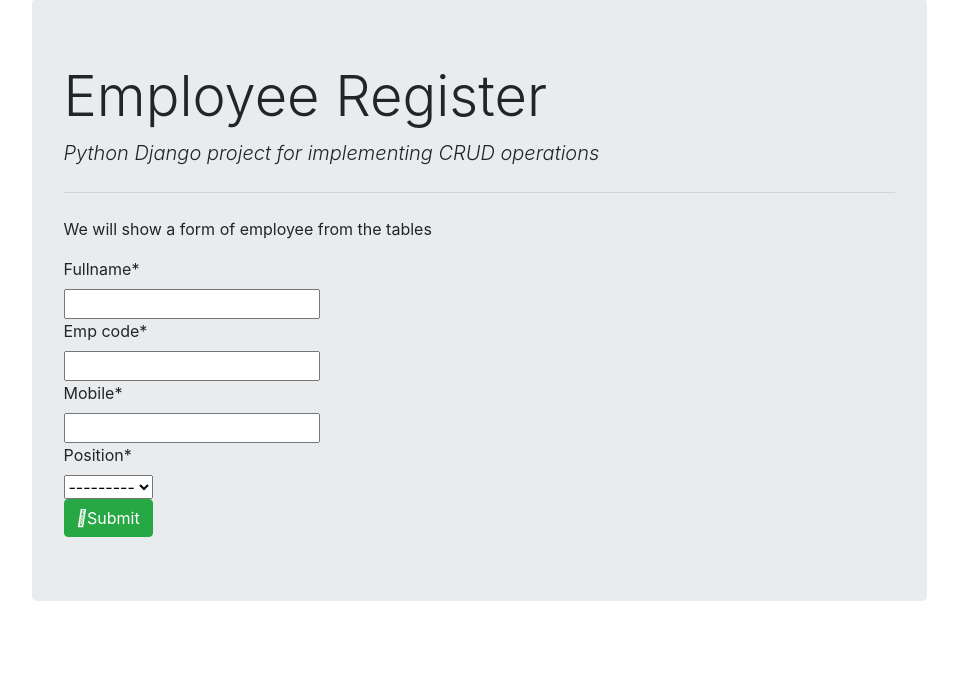
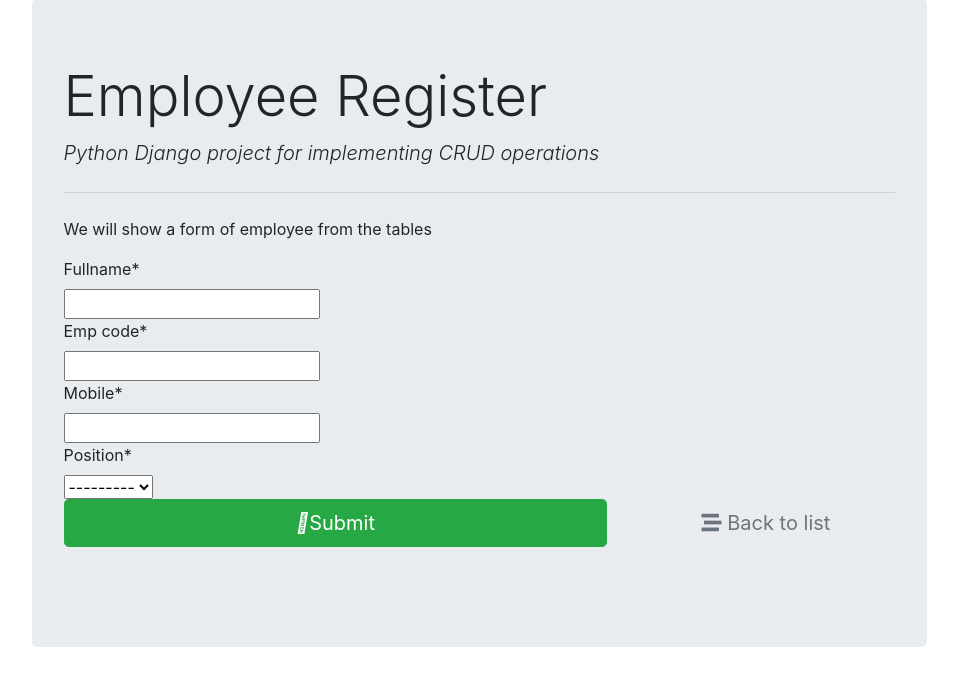
Before and after one commit to Wetende/employee_project, a Django app: page /employee/ in a window 1280 px wide. Shown: the part 49-735 px from the top of the page, without its empty margins (161-1119 px from the left). Run offline with Django 4.2, Linux system fonts and the light colour scheme; data that the repository does not hold is empty; some libraries are stand-ins or nearby versions.

Commit message:
operations

```diff
--- a/employee_register/templates/employee_register/employee_form.html
+++ b/employee_register/templates/employee_register/employee_form.html
@@ -8,7 +8,18 @@
     {% csrf_token %}
 {{form|crispy}}
 
-<button type = "submit" class = "btn btn-success"> <i class="fa-solid fa-database"></i>Submit </button>
+<div class="row">
+    <div class="col-md-8">
+        <button type = "submit" class = "btn btn-success btn-block btn-lg"> <i class="fa-solid fa-database"></i>Submit </button>
+    </div>
+    <div class="col-md-4">
+        <a href="{% url 'employee_list' %}" class="btn text-secondary btn-block btn-lg">
+           <i class="fas fa-stream"></i> Back to list
+
+</div>
+
+
+
 
 
 {% endblock content %}
--- a/employee_register/urls.py
+++ b/employee_register/urls.py
@@ -2,7 +2,9 @@
 from django.urls import path, include
 from . import  views
 urlpatterns = [
-    path('', views.employee_form),
-    path('list/', views.employee_list),
+    path('', views.employee_form,name='employee_insert'),
+    path('<int:id>/', views.employee_form,name='employee_update'),
+    path('delete/<int:id>/', views.employee_delete,name='employee_delete'),
+    path('list/', views.employee_list,name='employee_list'),
 
 ]
--- a/employee_register/views.py
+++ b/employee_register/views.py
@@ -8,17 +8,27 @@ def employee_list(request):
     context = {'employee_list':Employee.objects.all()}
     return render(request, "employee_register/employee_list.html",context)
 
-def employee_form(request):
+def employee_form(request, id=0):
     if request.method == "GET":
-      form =  EmployeeForms
+      if id==0:
+         form =  EmployeeForms()
+      else:
+        employee = Employee.objects.get(pk=id)
+        form=EmployeeForms(instance=employee)
 
       return render(request, "employee_register/employee_form.html",{'form':form})
 
     else:
+     if id==0:
         form = EmployeeForms(request.POST)
+     else:
+        employee = Employee.objects.get(pk=id)
+        form = EmployeeForms(request.POST,instance=employee)
     if form.is_valid():
           form.save()
     return redirect('/employee/list')
 
-def employee_delete(request):
-    return
+def employee_delete(request, id):
+    employee = Employee.objects.get(pk=id)
+    employee.delete()
+    return redirect('/employee/list')
```
Also changed, not shown: employee_register/templates/employee_register/employee_list.html (+10 -1 lines).
